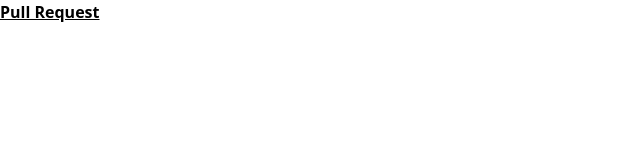
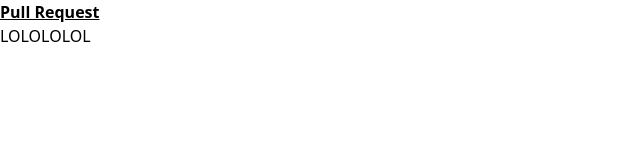
Before and after one commit to hoanghunganh/Github-demo, a website: page src/cc.html in a window 1280 px wide. Shown: the whole page, without its empty margins (0-640 px from the left). Drawn offline with Linux system fonts and the light colour scheme.

Commit message:
Update cc.html

```diff
--- a/src/cc.html
+++ b/src/cc.html
@@ -9,5 +9,8 @@
   <h1 class="text-2xl font-bold underline text-red-400 bg-gray-500">
     Pull Request
   </h1>
+  <h2 class="modify">
+    LOLOLOLOL
+  </h2>
 </body>
 </html>
```
